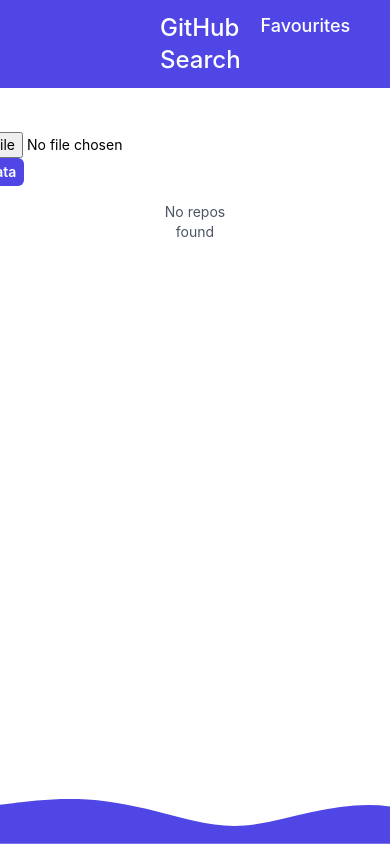
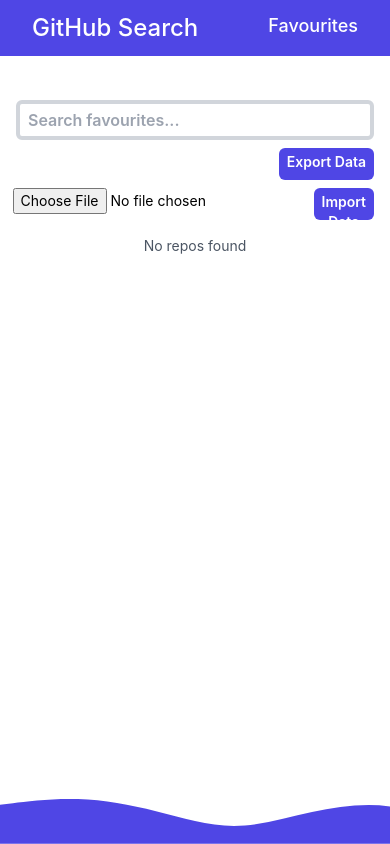
Before and after one commit to akhilalekha/github-search, a React (Create React App) app: page /favourites in a window 390 px wide. Built offline with nearby package versions, Linux system fonts and the light colour scheme.

Commit message:
feat: add favourites search and add some responsive styles

```diff
--- /dev/null
+++ b/src/components/FavSearch.jsx
@@ -0,0 +1,65 @@
+/* eslint-disable react-hooks/exhaustive-deps */
+import React, { useState, useEffect } from "react";
+import { useDispatch } from "react-redux";
+import { setSearchResults } from "src/store/favSlice";
+
+export default function FavSearch({ favourites }) {
+	const [query, setQuery] = useState("");
+	const dispatch = useDispatch();
+
+	const handleChange = (e) => {
+		setQuery(e.target.value);
+	};
+
+	const searchFav = () => {
+		const searchResults = favourites.filter(function (el) {
+			return el.full_name.toLowerCase().indexOf(query.toLowerCase()) !== -1;
+		});
+		// console.log({ searchResults });
+		dispatch(
+			setSearchResults({
+				searchResults: searchResults,
+				searchLoaded: true,
+				searchLoading: false
+			})
+		);
+	};
+
+	useEffect(() => {
+		const timeoutId = setTimeout(() => {
+			if (query) {
+				dispatch(
+					setSearchResults({
+						searchLoading: true
+					})
+				);
+				searchFav();
+			} else {
+				dispatch(
+					setSearchResults({
+						searchResults: [],
+						searchLoaded: false,
+						searchLoading: false
+					})
+				);
+			}
+		}, 1000);
+		return () => clearTimeout(timeoutId);
+	}, [query]);
+
+	return (
+		<div
+			className="flex justify-center items-center flex-col  lg:w-1/2 w-full"
+			style={{ marginRight: "auto" }}
+		>
+			<input
+				type="text"
+				placeholder="Search favourites..."
+				className="px-2 border-4 border-gray-300 rounded-md outline-none focus:border-indigo-400 text-gray-400 font-semibold text-base focus:text-indigo-400 w-full h-10"
+				value={query}
+				onChange={handleChange}
+				data-testid="search-input"
+			/>
+		</div>
+	);
+}
--- a/src/components/Favourites.jsx
+++ b/src/components/Favourites.jsx
@@ -1,9 +1,12 @@
 import { useSelector, useDispatch } from "react-redux";
 import { setFavourites } from "src/store/favSlice";
 import RepoItem from "src/components/RepoItem";
+import FavSearch from "src/components/FavSearch";
+import loadingIcon from "src/assets/Pulse.svg";
 
 export default function Favourites() {
 	const favourites = useSelector((state) => state.favourites);
+
 	const dispatch = useDispatch();
 
 	const handleFile = (e) => {
@@ -20,32 +23,43 @@
 	};
 
 	return (
-		<div className="flex flex-wrap px-40 mt-7">
-			<div className="flex w-full justify-end py-4 text-sm">
+		<div className="flex flex-wrap lg:px-40 px-4 mt-7 lg:justify-start justify-center">
+			<div className="flex w-full justify-end py-4 text-sm flex-wrap items-center">
+				<FavSearch favourites={favourites.data} />
 				<a
 					href={`data:text/json;charset=utf-8, ${encodeURIComponent(
 						JSON.stringify(favourites.data)
 					)}`}
-					className="bg-indigo-600 text-white font-semibold rounded-md px-2 py-1 mr-5"
+					className="bg-indigo-600 text-white font-semibold rounded-md px-2 py-1 lg:mr-5 h-8 lg:my-0 my-2"
 					download="favourites.json"
 				>
 					Export Data
 				</a>
-				<form onSubmit={(e) => handleFile(e)}>
+				<form onSubmit={(e) => handleFile(e)} className="h-8 flex">
 					<input
 						type="file"
 						id="file"
 						accept=".json"
-						className=""
+						className="h-7"
 						name="file"
 					/>
-					<button className="bg-indigo-600 text-white font-semibold rounded-md px-2 py-1">
+					<button className="bg-indigo-600 text-white font-semibold rounded-md px-2 py-1 h-8">
 						Import Data
 					</button>
 				</form>
 			</div>
 
-			{favourites.data?.length > 0 ? (
+			{favourites.searchLoaded ? (
+				favourites.searchResults.length > 0 ? (
+					favourites.searchResults.map((i) => (
+						<RepoItem item={i} key={i.url} type="remove" />
+					))
+				) : (
+					<div className="w-full text-center text-sm text-gray-600">
+						No repos found
+					</div>
+				)
+			) : favourites.data.length > 0 ? (
 				favourites.data.map((i) => (
 					<RepoItem item={i} key={i.url} type="remove" />
 				))
@@ -54,6 +68,12 @@
 					No repos found
 				</div>
 			)}
+
+			{favourites.searchLoading && (
+				<div className="flex justify-center items-center w-full">
+					<img src={loadingIcon} alt="loading icon" width={95} height={95} />
+				</div>
+			)}
 		</div>
 	);
 }
--- a/src/components/Navbar.jsx
+++ b/src/components/Navbar.jsx
@@ -4,7 +4,7 @@
 export default function Navbar() {
 	//colour #4f46e5
 	return (
-		<nav className="text-white text-lg bg-indigo-600 py-3 font-medium flex justify-between px-40">
+		<nav className="text-white text-lg bg-indigo-600 py-3 font-medium flex justify-between lg:px-40 px-8">
 			<Link to="/" className="text-2xl">
 				GitHub Search
 			</Link>
--- a/src/components/RepoItem.jsx
+++ b/src/components/RepoItem.jsx
@@ -26,7 +26,7 @@
 
 	return (
 		<div
-			className="m-2 p-2 py-2 border border-indigo-400 rounded-md w-36 h-20  shadow-lg text-indigo-400 text-sm font-medium flex flex-col"
+			className="mr-2 my-2 p-2 py-2 border border-indigo-400 rounded-md w-36 h-20 shadow-lg text-indigo-400 text-sm font-medium flex flex-col"
 			key={item.url}
 			data-testid="repo-item"
 		>
--- a/src/components/RepoList.jsx
+++ b/src/components/RepoList.jsx
@@ -7,7 +7,7 @@
 	const repos = useSelector((state) => state.repos);
 
 	return (
-		<div className="flex flex-wrap px-40 justify-between">
+		<div className="flex flex-wrap lg:px-40 px-4 lg:justify-between justify-center">
 			{repos.data.length > 0 && repos.loaded
 				? repos.data.map((repo) => (
 						<RepoItem item={repo} key={repo.url} type="toggle" />
--- a/src/components/Search.jsx
+++ b/src/components/Search.jsx
@@ -85,11 +85,11 @@
 	}, [query]);
 
 	return (
-		<div className="w-full flex justify-center items-center flex-col">
+		<div className="w-full flex justify-center items-center flex-col lg:px-auto px-4">
 			<input
 				type="text"
 				placeholder="Search repos..."
-				className="p-2 my-6 w-1/2 border-4 border-gray-300 rounded-md outline-none focus:border-indigo-400 text-gray-400 font-semibold text-lg focus:text-indigo-400"
+				className="p-2 my-6 lg:w-1/2 w-full border-4 border-gray-300 rounded-md outline-none focus:border-indigo-400 text-gray-400 font-semibold text-lg focus:text-indigo-400"
 				value={query}
 				onChange={handleChange}
 				data-testid="search-input"
--- a/src/store/favSlice.js
+++ b/src/store/favSlice.js
@@ -4,8 +4,9 @@
 	name: "favourites",
 	initialState: {
 		data: [],
-		loaded: false,
-		loading: false
+		searchResults: [],
+		searchLoaded: false,
+		searchLoading: false
 	},
 	reducers: {
 		// to get from local storage or file import
@@ -41,10 +42,23 @@
 			return (state = {
 				...newData
 			});
+		},
+		setSearchResults: (state, action) => {
+			const newData = {
+				...state,
+				...action.payload
+			};
+			return (state = {
+				...newData
+			});
 		}
 	}
 });
 
-export const { setFavourites, addFavourites, removeFavourites } =
-	favSlice.actions;
+export const {
+	setFavourites,
+	addFavourites,
+	removeFavourites,
+	setSearchResults
+} = favSlice.actions;
 export default favSlice.reducer;
```
